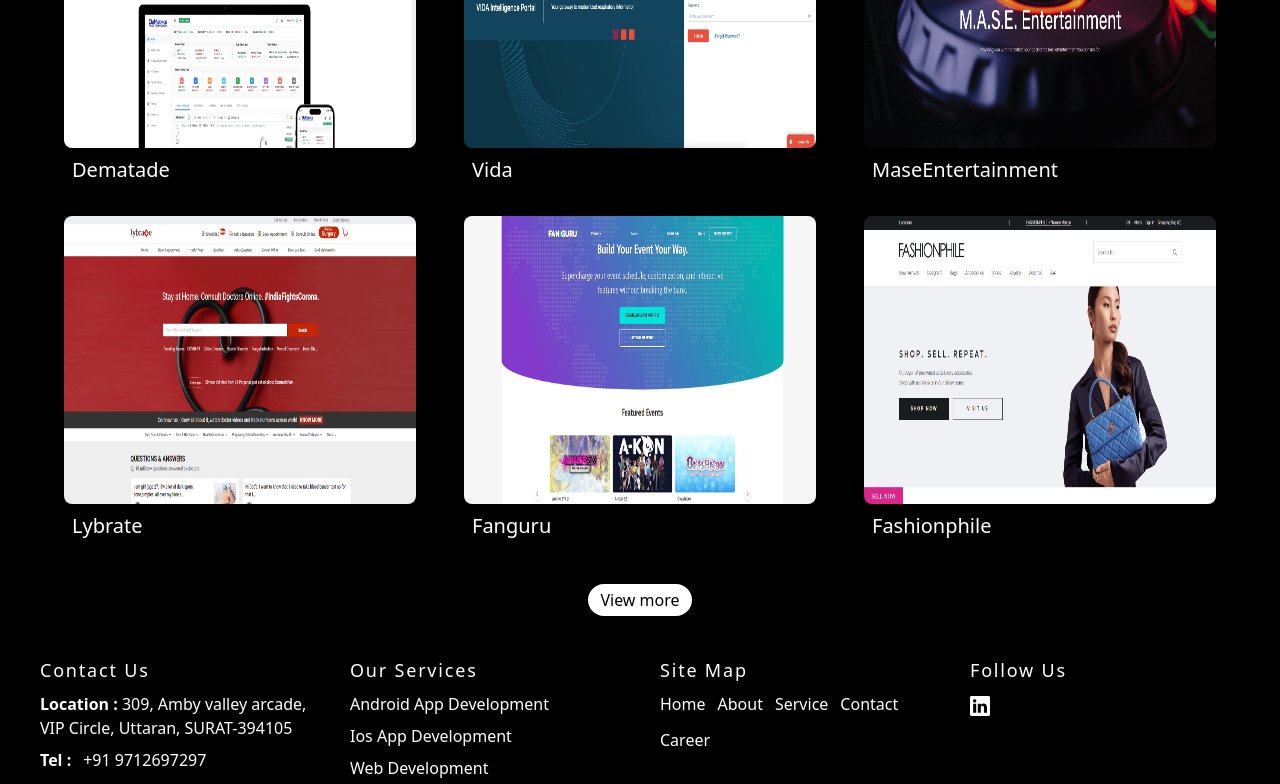
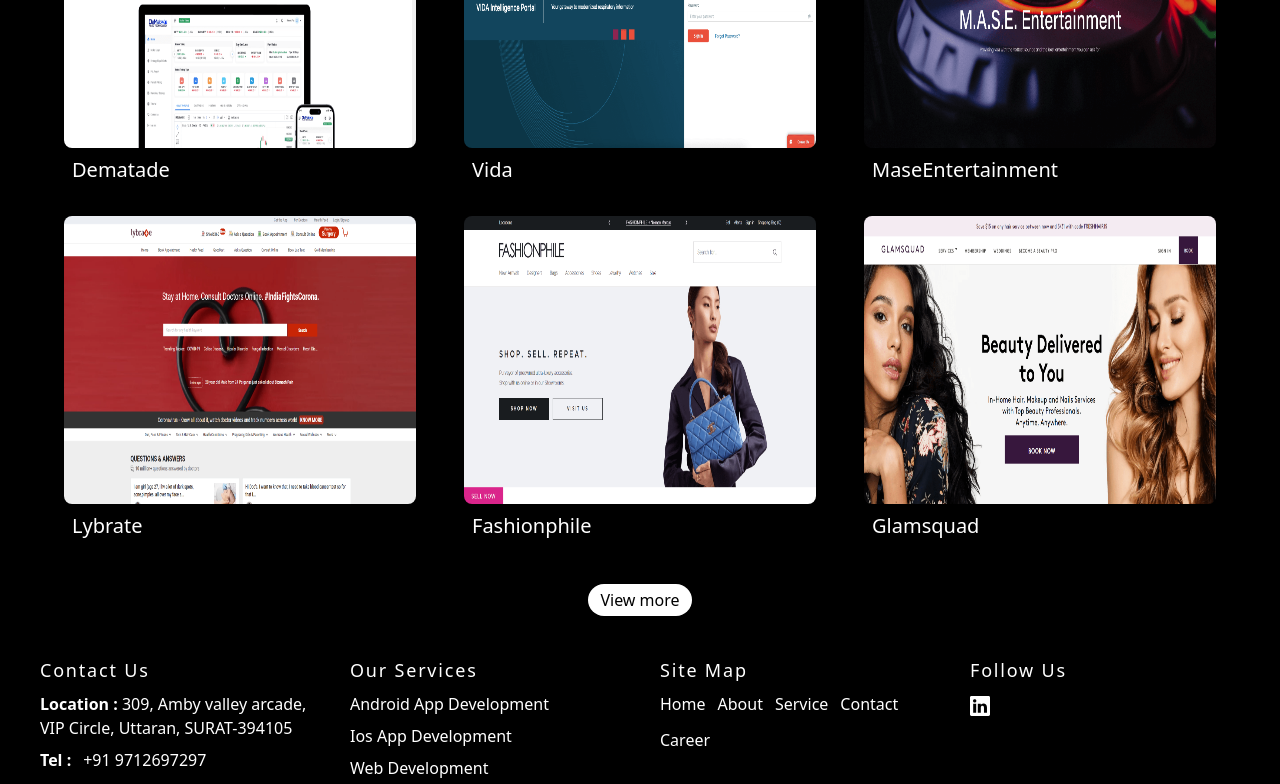
Before and after one commit to DarshitAkbari57/avrut-website, a React (Create React App) app: page /portfolio in a window 1280 px wide. Shown: the part 436-1220 px from the top of the page. Built offline with nearby package versions, Linux system fonts and the light colour scheme.

Commit message:
remove fanguru

```diff
--- a/src/components/Works.js
+++ b/src/components/Works.js
@@ -1,82 +1,85 @@
-
 const Works = [
   {
-        name:'Dematade',
-        language:'React.js , Node.js , Python , Aws',
-        detail:'It is a full automatic robo trading to make your trading strategies  & market.',
-        Image:require('../images/dematade.png'),
-        type:'web'
+    name: "Dematade",
+    language: "React.js , Node.js , Python , Aws",
+    detail:
+      "It is a full automatic robo trading to make your trading strategies  & market.",
+    Image: require("../images/dematade.png"),
+    type: "web",
   },
   {
-        name:'Haat',
-        language:'React js , React-Native , Node js',
-        detail:'It is a food-delivery Application For israel.',
-        Image:require('../images/haat.png'),
-        type:'app'
+    name: "Haat",
+    language: "React js , React-Native , Node js",
+    detail: "It is a food-delivery Application For israel.",
+    Image: require("../images/haat.png"),
+    type: "app",
   },
   {
-        name:'Vida',
-        language:'Next.js , Aws-serverless , GraphQL',
-        detail:'Vida modernizes lung and respiratory care, empowering healthcare organizations and physicians.',
-        Image:require('../images/vida.png'),
-        type:'web'
+    name: "Vida",
+    language: "Next.js , Aws-serverless , GraphQL",
+    detail:
+      "Vida modernizes lung and respiratory care, empowering healthcare organizations and physicians.",
+    Image: require("../images/vida.png"),
+    type: "web",
   },
   {
-        name:'MaseEntertainment',
-        language:'React.js , Node.js , Flutter',
-        detail:'It is providing the hottest sound and the best entertainment in and around the saint louis area.',
-        Image:require('../images/maseEntertainment.png'),
-        type:'web'
+    name: "MaseEntertainment",
+    language: "React.js , Node.js , Flutter",
+    detail:
+      "It is providing the hottest sound and the best entertainment in and around the saint louis area.",
+    Image: require("../images/maseEntertainment.png"),
+    type: "web",
   },
   {
-        name:'Lybrate',
-        language:'React.js , Node.js',
-        detail:'Lybrate is an online doctor consultation and appointment booking.',
-        Image:require('../images/lybrate.png'),
-        type:'web'
+    name: "Lybrate",
+    language: "React.js , Node.js",
+    detail: "Lybrate is an online doctor consultation and appointment booking.",
+    Image: require("../images/lybrate.png"),
+    type: "web",
+  },
+  // {
+  //     name:'Fanguru',
+  //     language:'React.js , Node.js , Aws',
+  //     detail:'It is created for attendees  by attendees .it is event organizing application.',
+  //     Image:require('../images/fanguru.png'),
+  //     type:'web'
+  // },
+  {
+    name: "Fashionphile",
+    language: "React.js , Node.js , Next.js",
+    detail: "It is an online accessories shopping website.",
+    Image: require("../images/fashionphile.png"),
+    type: "web",
   },
   {
-        name:'Fanguru',
-        language:'React.js , Node.js , Aws',
-        detail:'It is created for attendees  by attendees .it is event organizing application.',
-        Image:require('../images/fanguru.png'),
-        type:'web'
+    name: "Glamsquad",
+    language: "Next.js , Node.js , Aws",
+    detail: "It is a beauty care booking and consultation portal.",
+    Image: require("../images/glamsquad.png"),
+    type: "web",
   },
   {
-        name:'Fashionphile',
-        language:'React.js , Node.js , Next.js',
-        detail:'It is an online accessories shopping website.',
-        Image:require('../images/fashionphile.png'),
-        type:'web'
+    name: "Acheti",
+    language: "Node.js , Flutter , Aws",
+    detail: "It is an online shoppin application .",
+    Image: require("../images/acheti.png"),
+    type: "app",
   },
   {
-        name:'Glamsquad',
-        language:'Next.js , Node.js , Aws',
-        detail:'It is a beauty care booking and consultation portal.',
-        Image:require('../images/glamsquad.png'),
-        type:'web'
+    name: "Propertize",
+    language: "Node.js , Aws , Flutter",
+    detail: "It is a property buying and selling portal.",
+    Image: require("../images/propertize.png"),
+    type: "app",
   },
   {
-        name:'Acheti',
-        language:'Node.js , Flutter , Aws',
-        detail:'It is an online shoppin application .',
-        Image:require('../images/acheti.png'),
-        type:'app'
+    name: "Alphadog",
+    language: "React js , Node.js , Aws",
+    detail:
+      "It is the premier virtual destination for greyhound racing in metaverse.",
+    Image: require("../images/alphaDog.png"),
+    type: "web",
   },
-    {
-        name:'Propertize',
-        language:'Node.js , Aws , Flutter',
-        detail:'It is a property buying and selling portal.',
-        Image:require('../images/propertize.png'),
-        type:'app'
-    },
-    {
-        name:'Alphadog',
-        language:'React js , Node.js , Aws',
-        detail:'It is the premier virtual destination for greyhound racing in metaverse.',
-        Image:require('../images/alphaDog.png'),
-        type:'web'
-    },
- ]
+];
 
-export default Works
+export default Works;
```
Lines whose indentation alone changed are shown as unchanged.
